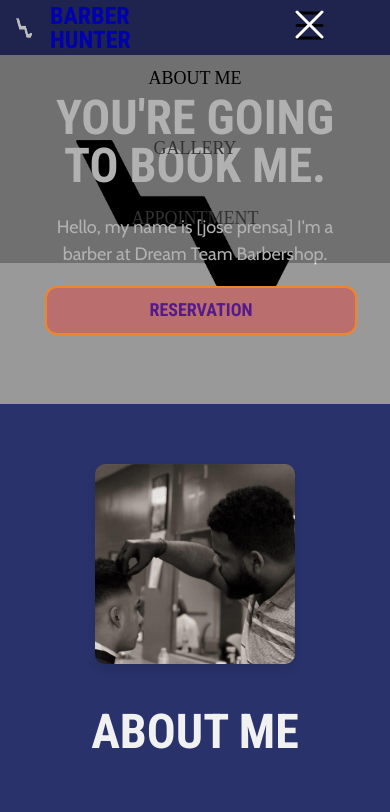
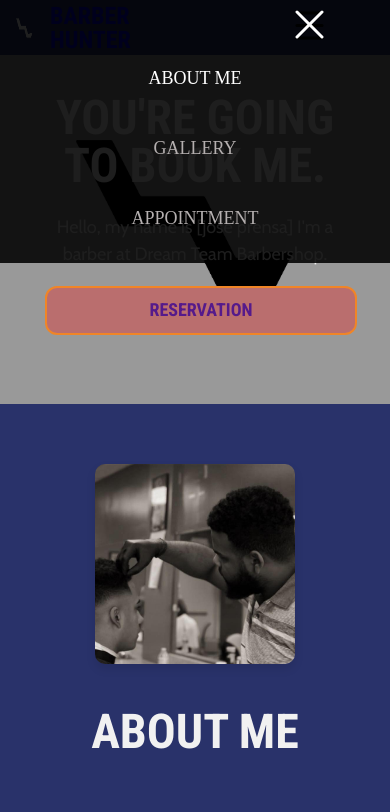
Before and after one commit to joseprensa/Barber-HUNTER, a website: page public/index.html in a window 390 px wide. Both pictures are taken after a click on the button "open-menu". Shown: the top 812 px of the page. Drawn offline with nearby package versions, Linux system fonts and the light colour scheme.

Commit message:
commit & push

```diff
--- a/public/css/style.css
+++ b/public/css/style.css
@@ -552,7 +552,7 @@ header.header-content.topheader {
         left: 0;
         width: 100%;
         padding: 10px 0;
-        background-color: #02020243;
+        background-color: #000000e0;
         text-align: center;
      }
 
@@ -562,7 +562,7 @@ header.header-content.topheader {
      }
 
      .mobile-menu li a {
-        color: #333;
+        color: #b4afaf;
         font-size: 18px;
         text-decoration: none;
      }
@@ -662,7 +662,7 @@ header.header-content.topheader {
 
   .menu a:hover,
   .menu a.selected {
-    color: var(--secondary-color);
+    color: #fff;
   }
 
 
```
